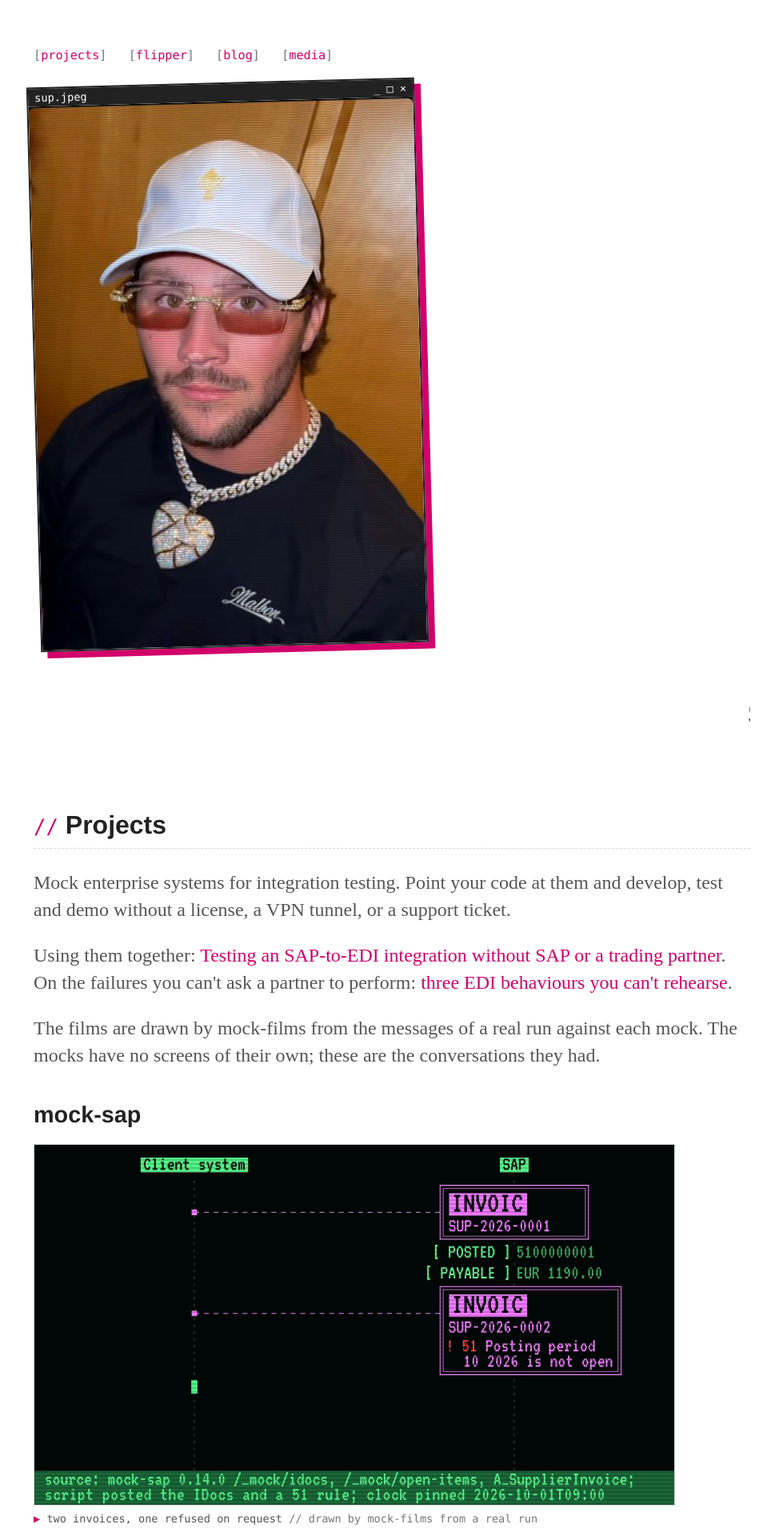
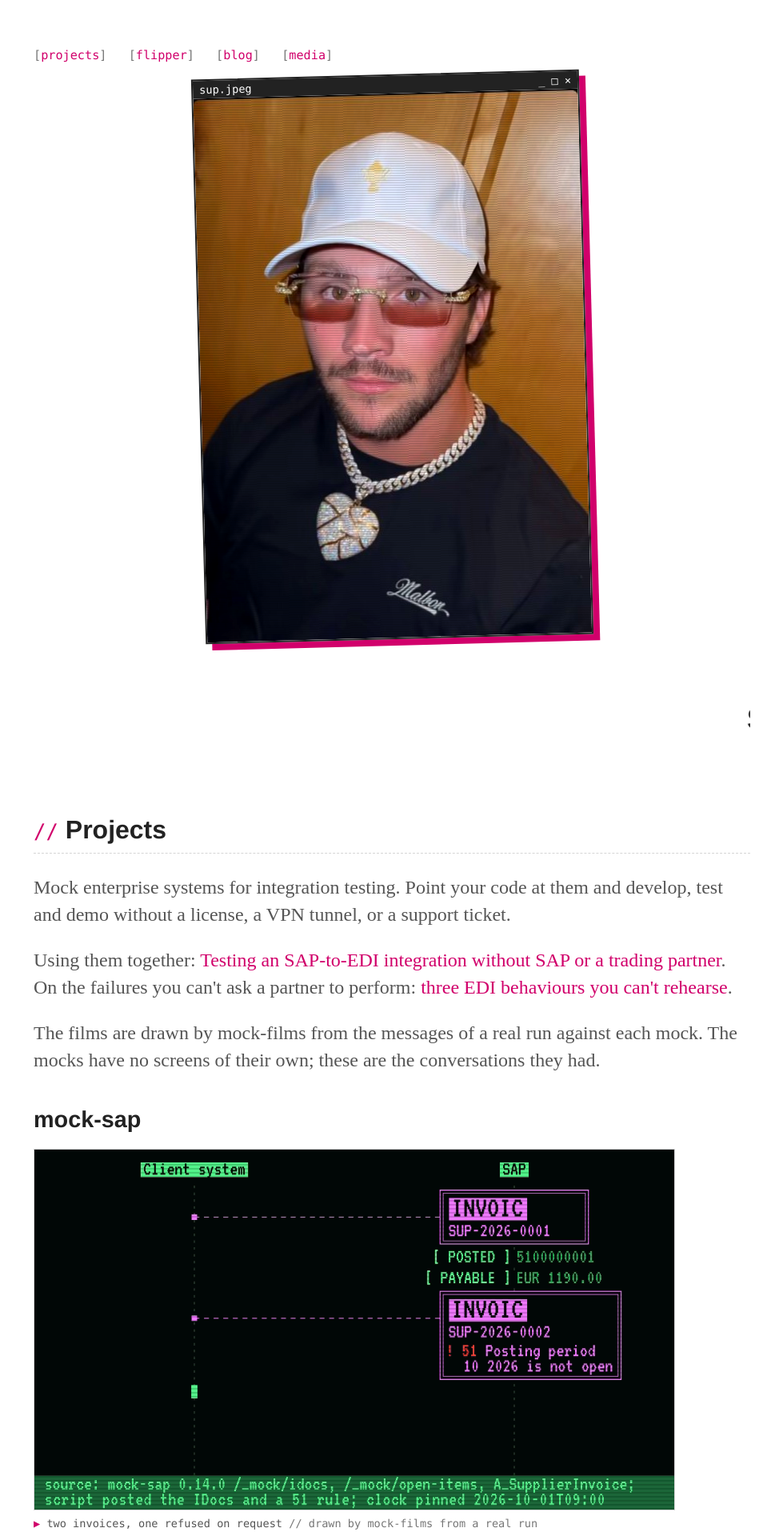
Before and after one commit to rseufert/rseufert.github.io, a Jekyll site: the page built from index.html, in a window 1280 px wide. Shown: the top 1920 px of the page at 80% size, without its empty margins (150-1119 px from the left). Built offline with Jekyll 4.4.1, drawn with Linux system fonts in a browser that asks for light colours.

Commit message:
Center the home page photo
Co-Authored-By: Claude Opus 5.5 <noreply@anthropic.com>
Claude-Session: https://claude.ai/code/session_015RDTBgG3oYVSZTAaz1gNwq

```diff
--- a/css/main.css
+++ b/css/main.css
@@ -90,9 +90,10 @@ p {
    shadow, a slight tilt, and scanlines. On hover it straightens and
    glitches once, red and cyan pulling apart. */
 .blurb .hero {
-    display: inline-block;
+    display: block;
+    width: fit-content;
     max-width: calc(100% - 16px);   /* room for the shadow and the tilt */
-    margin: 10px 0 0;
+    margin: 10px auto 0;
     border: 2px solid var(--ink);
     background: var(--bg);
     box-shadow: 8px 8px 0 var(--accent);
```
